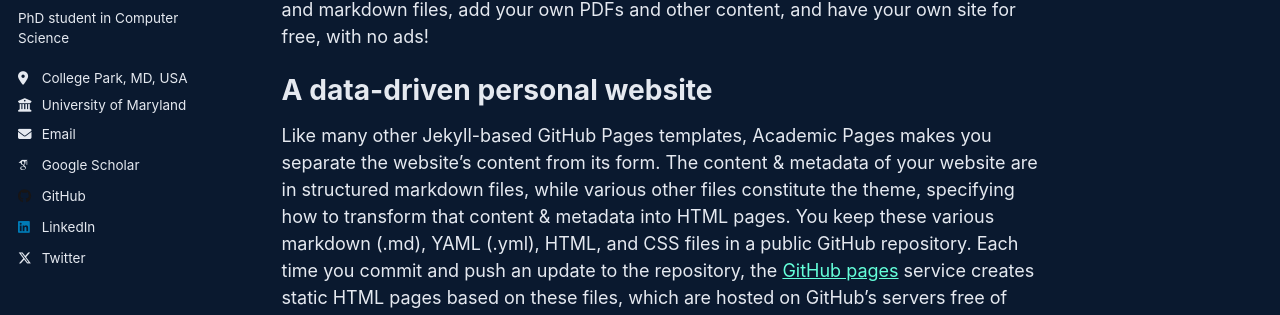
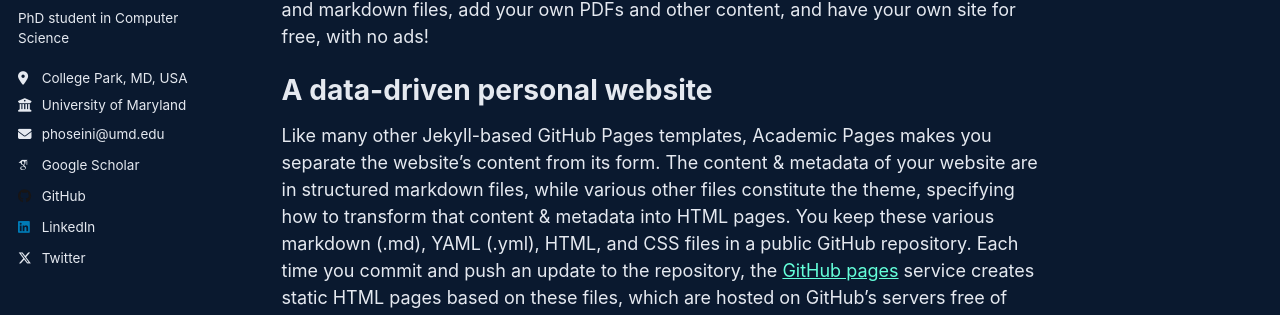
Before and after one commit to sudoparsa/sudoparsa.github.io, a Jekyll site: the page built from _pages/about.md, in a window 1280 px wide. Shown: the part 379-694 px from the top of the page. Built offline with Jekyll 4.4.1, drawn with Linux system fonts in a browser that asks for light colours; some web fonts are replaced.

Commit message:
Update author-profile.html

```diff
--- a/_includes/author-profile.html
+++ b/_includes/author-profile.html
@@ -34,7 +34,7 @@
         <li><a href="{{ author.uri }}"><i class="fas fa-fw fa-link icon-pad-right" aria-hidden="true"></i>{{ site.data.ui-text[site.locale].website_label | default: "Website" }}</a></li>
       {% endif %}
       {% if author.email %}
-        <li><a href="mailto:{{ author.email }}"><i class="fas fa-fw fa-envelope icon-pad-right" aria-hidden="true"></i>{{ site.data.ui-text[site.locale].email_label | default: "phoseini@umd.edu" }}</a></li>
+        <li><a href="mailto:{{ author.email }}"><i class="fas fa-fw fa-envelope icon-pad-right" aria-hidden="true"></i>{{ phoseini@umd.edu | default: "phoseini@umd.edu" }}</a></li>
       {% endif %}
 
       <!-- Font Awesome and Academicons icons / Academic websites -->
```
